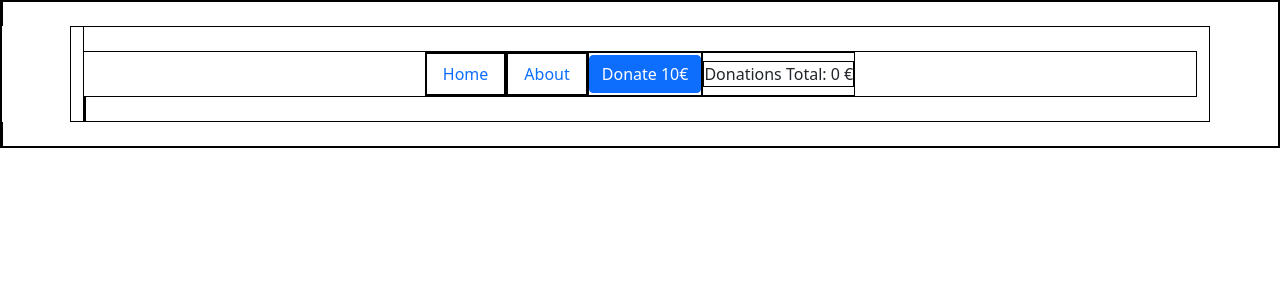
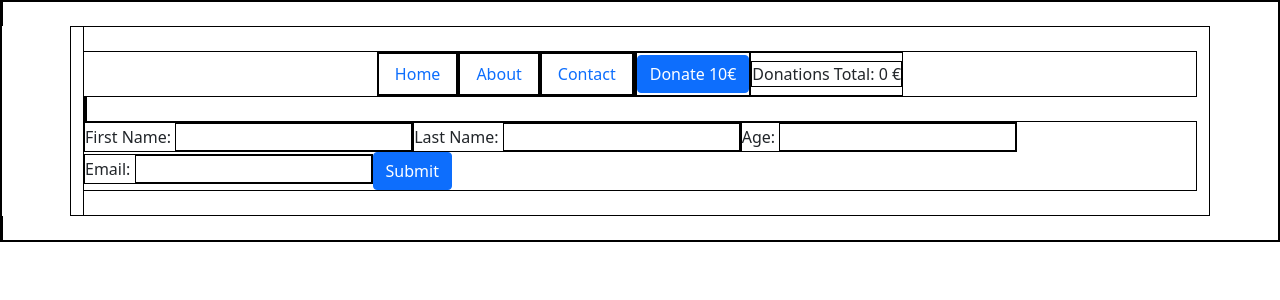
Before and after one commit to Encelatus/FE21-Angular-DAY02-Samue-Michael, an Angular app: page /contact in a window 1280 px wide. Before the commit this address led to /. Shown: the top 300 px of the page. Built offline with nearby package versions, Linux system fonts and the light colour scheme.

Commit message:
finished VIP and form with validators

```diff
--- a/src/app/app-routing.module.ts
+++ b/src/app/app-routing.module.ts
@@ -2,11 +2,15 @@ import { NgModule } from '@angular/core';
 import { RouterModule, Routes } from '@angular/router';
 import { HomeComponent } from './home/home.component';
 import { AboutComponent } from './about/about.component';
+import { ContactComponent } from './contact/contact.component';
+
 
 const routes: Routes = [{
   path:"", component: HomeComponent
 } , {
   path:"about", component: AboutComponent
+} , {
+  path:"contact", component: ContactComponent
 }
 ];
 
--- /dev/null
+++ b/src/app/contact/contact.component.html
@@ -0,0 +1,43 @@
+<form [formGroup]="info" (ngSubmit)="onSubmit()">
+
+    <label>
+
+        First Name:
+
+        <input type="text" formControlName="firstName">
+
+    </label>
+
+    <label>
+
+        Last Name:
+
+        <input type="text" formControlName="lastName">
+
+    </label>
+
+    <label>
+
+        Age:
+
+        <input type="text" formControlName="age">
+
+    </label>
+
+    <label>
+
+        Email:
+
+        <input type="text" formControlName="email">
+
+    </label>
+
+    <input type="submit" class="btn btn-primary" value="Submit">
+
+</form>
+
+<!-- <ng-template [ngIf]="">
+
+    <div class="align-self-center"></div>
+
+</ng-template> -->
--- /dev/null
+++ b/src/app/contact/contact.component.ts
@@ -0,0 +1,32 @@
+import { Component, Input, OnInit } from '@angular/core';
+import { FormControl, FormGroup, Validators } from '@angular/forms';
+
+@Component({
+  selector: 'app-contact',
+  templateUrl: './contact.component.html',
+  styleUrls: ['./contact.component.scss']
+})
+export class ContactComponent implements OnInit {
+  info = new FormGroup({
+    firstName: new FormControl('', Validators.required),
+    lastName: new FormControl('', Validators.required),
+    age: new FormControl('', Validators.required),
+    email: new FormControl('', Validators.required),
+  });
+  constructor() { }
+
+  onSubmit() {
+
+    if (this.info.valid) {
+      var a = this.info.value;
+    console.table(a);
+
+    }
+
+  }
+
+
+  ngOnInit(): void {
+  }
+
+}
--- a/src/app/navigation/navigation.component.html
+++ b/src/app/navigation/navigation.component.html
@@ -5,10 +5,22 @@
   <li class="nav-item">
     <a class="nav-link" routerLink="/about">About</a>
   </li>
+  <li class="nav-item">
+    <a class="nav-link" routerLink="/contact">Contact</a>
+  </li>
+  <li class="nav-item d-flex"></li>
+
+  <ng-template [ngIf]="donationCounter >= 200">
+
+    <div class="align-self-center"><i class="bi bi-star-fill"></i> You are VIP <i class="bi bi-star-fill"></i></div>
+
+  </ng-template>
+
   <li class="nav-item d-flex">
     <button (click)="countDonations()" class="btn btn-primary align-self-center">Donate 10€</button>
   </li>
   <li class="nav-item d-flex">
-      <div class="align-self-center">Donations Total: {{donationCounter}} €</div>
+    <div class="align-self-center">Donations Total: {{donationCounter}} €
+    </div>
   </li>
 </ul>
```
Also changed, not shown: src/app/app.module.ts (+6 -2 lines), src/app/contact/contact.component.scss (added), 1 other file (tests, documents, lock files or other folders). Lines whose indentation alone changed are shown as unchanged.
